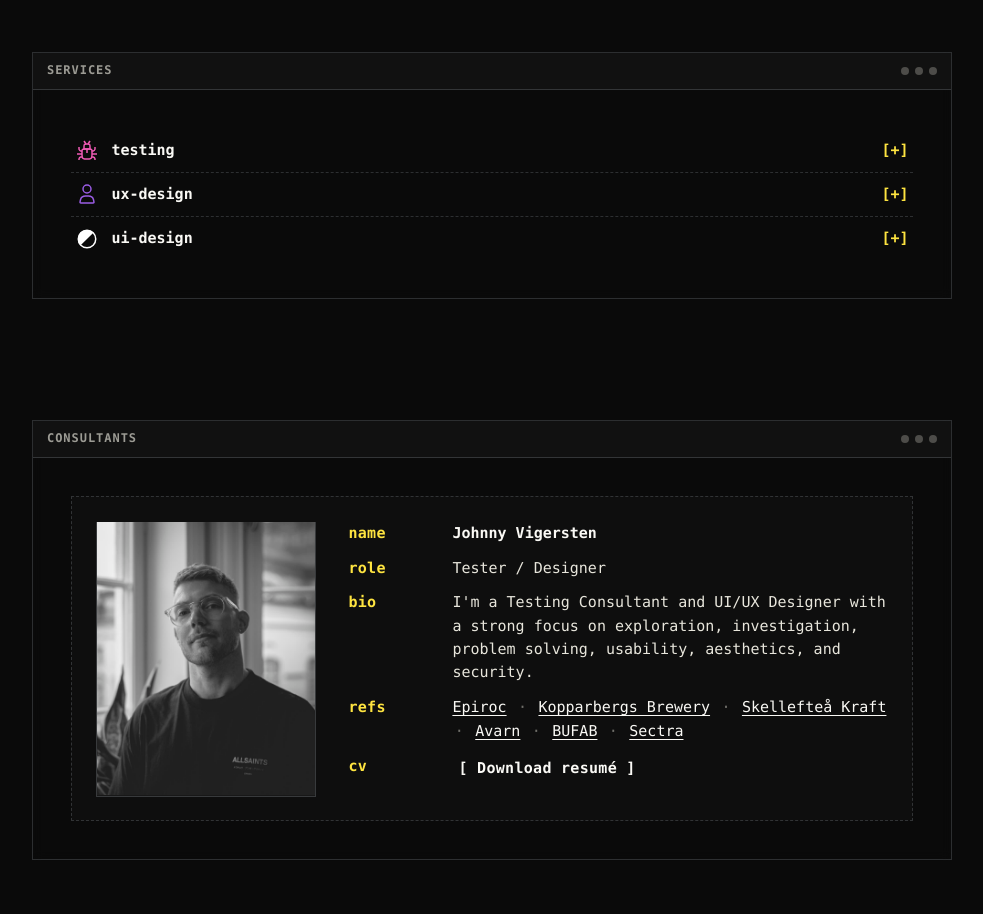
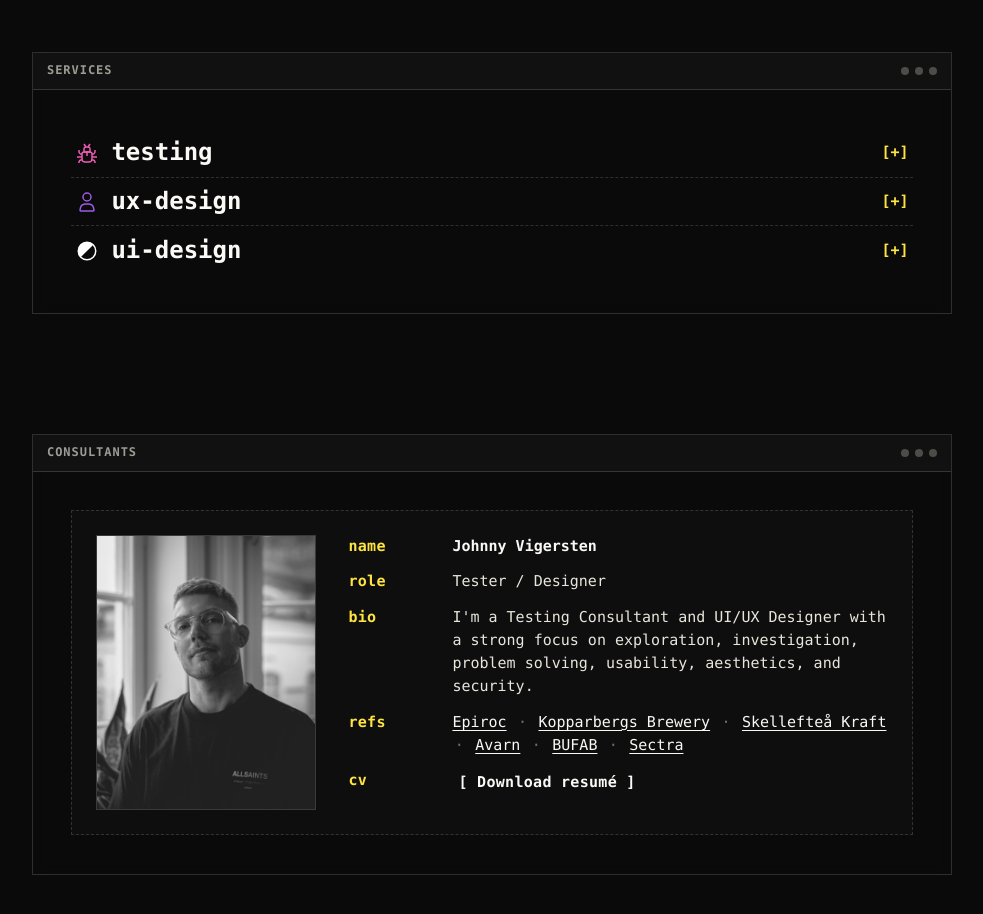
Before and after one commit to FabulousBernt/true-friends-website, a website: page consulting.html in a window 1280 px wide. Shown: the part 1340-2254 px from the top of the page, without its empty margins (148-1131 px from the left). Drawn offline with Linux system fonts and the light colour scheme; no server answers.

Commit message:
Bump service row name to the about-section lede size
Match the .lede typography (24px / bold / --lh-snug) so the
"testing", "ux-design", "ui-design" labels read at the same
scale as the "Here at True Friends…" intro in the About section.

Co-Authored-By: Claude Opus 4.7 (1M context) <noreply@anthropic.com>

```diff
--- a/css/layout.css
+++ b/css/layout.css
@@ -511,6 +511,8 @@ body:has(.hero--terminal) .nav {
 .service-line__name {
   color: var(--color-cream);
   font-weight: 700;
+  font-size: 24px;
+  line-height: var(--lh-snug);
 }
 
 .service-line__toggle {
```
